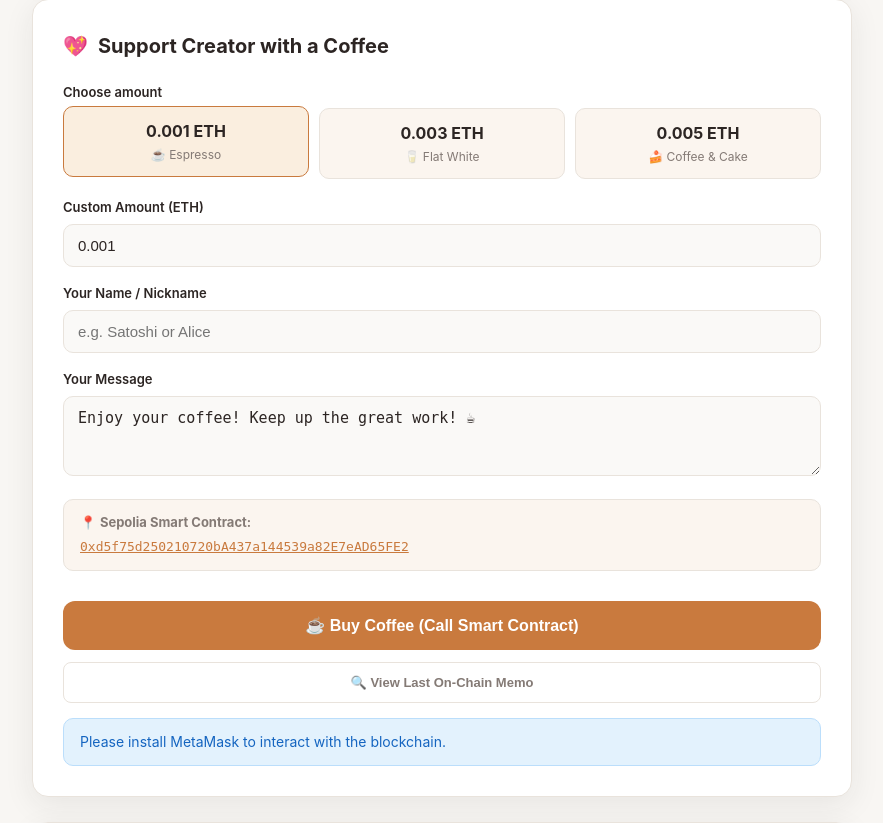
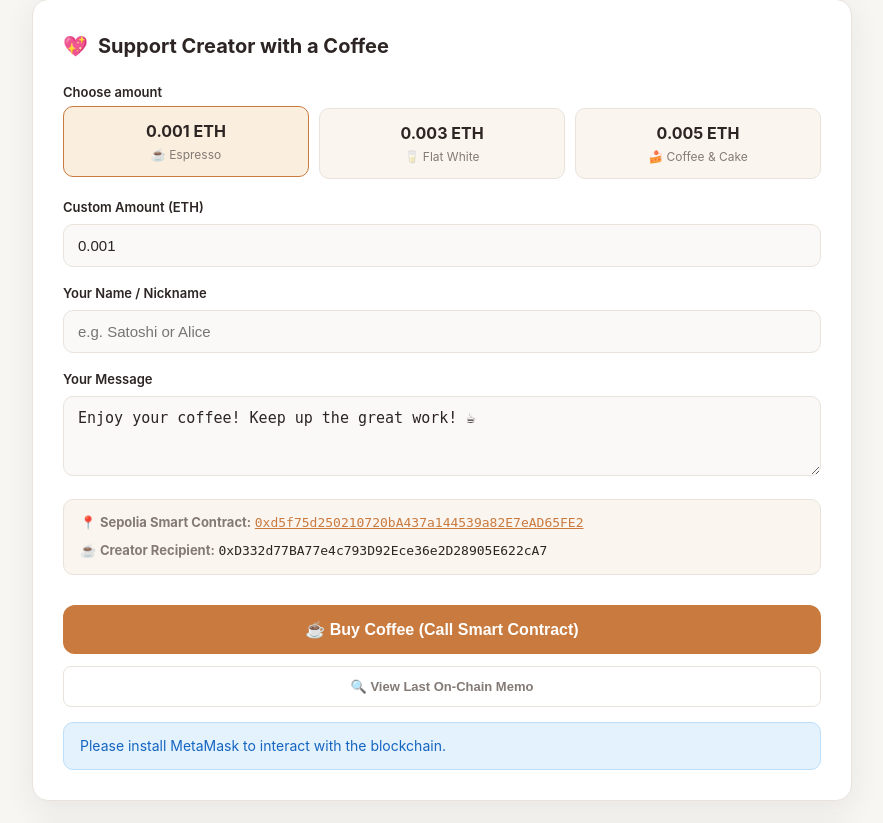
Before and after one commit to schow9527/buy-me-a-coffee-dapp, a Flask app: page / in a window 1280 px wide. Shown: the part 281-1104 px from the top of the page, without its empty margins (198-1081 px from the left). Run offline with Flask 3, Linux system fonts and the light colour scheme; data that the repository does not hold is empty; some libraries are stand-ins or nearby versions.

Commit message:
feat: set creator recipient address to 0xD332d77BA77e4c793D92Ece36e2D28905E622cA7

```diff
--- a/app.py
+++ b/app.py
@@ -7,6 +7,8 @@ DB_NAME = "coffee.db"
 
 # 部署在 Sepolia 上的智能合约地址
 CONTRACT_ADDRESS = "0xd5f75d250210720bA437a144539a82E7eAD65FE2"
+# 创作者收款人钱包地址
+RECIPIENT_ADDRESS = "0xD332d77BA77e4c793D92Ece36e2D28905E622cA7"
 
 
 def init_db():
@@ -50,6 +52,7 @@ def index():
         total_coffee=total_coffee,
         total_eth=total_eth,
         contract_address=CONTRACT_ADDRESS,
+        recipient_address=RECIPIENT_ADDRESS,
     )
 
 
@@ -59,7 +62,7 @@ def record_transfer():
     data = request.get_json(silent=True) or request.form
 
     sender = data.get("sender", "").strip()
-    recipient = data.get("recipient", CONTRACT_ADDRESS).strip()
+    recipient = data.get("recipient", RECIPIENT_ADDRESS).strip()
     amount = data.get("amount", 0)
     name = data.get("name", "Anonymous").strip() or "Anonymous"
     message = data.get("message", "Enjoy your coffee! ☕").strip() or "Enjoy your coffee! ☕"
--- a/templates/index.html
+++ b/templates/index.html
@@ -78,8 +78,8 @@
                 </div>
 
                 <div class="contract-badge" style="font-size: 13px; color: var(--text-muted); margin: 15px 0 20px 0; background: #fbf5ef; padding: 12px 16px; border-radius: 10px; border: 1.5px solid var(--border);">
-                    <span>📍 <strong>Sepolia Smart Contract:</strong></span>
-                    <a href="https://sepolia.etherscan.io/address/{{ contract_address }}" target="_blank" style="color: var(--primary); font-family: monospace; display: block; margin-top: 4px; word-break: break-all;">{{ contract_address }}</a>
+                    <div><span>📍 <strong>Sepolia Smart Contract:</strong></span> <a href="https://sepolia.etherscan.io/address/{{ contract_address }}" target="_blank" style="color: var(--primary); font-family: monospace; word-break: break-all;">{{ contract_address }}</a></div>
+                    <div style="margin-top: 6px;"><span>☕ <strong>Creator Recipient:</strong></span> <span style="font-family: monospace; color: var(--dark); word-break: break-all;">{{ recipient_address }}</span></div>
                 </div>
 
                 <button id="sendBtn" class="submit-btn" onclick="sendCoffee()">
@@ -110,6 +110,7 @@
                         <div class="record-msg">{{ r[5] }}</div>
                         <div class="record-meta">
                             <span>From: {{ r[1][:6] }}...{{ r[1][-4:] }}</span>
+                            <span>To: {{ r[2][:6] }}...{{ r[2][-4:] }}</span>
                             <span>Time: {{ r[7] }}</span>
                             {% if r[6] %}
                             <span>Tx: <a href="https://sepolia.etherscan.io/tx/{{ r[6] }}" target="_blank" class="meta-link">{{ r[6][:10] }}...</a></span>
@@ -134,6 +135,7 @@
 
     <script>
         const contractAddress = "{{ contract_address }}";
+        const recipientAddress = "{{ recipient_address }}";
         let web3;
         let currentAccount = null;
 
@@ -260,7 +262,7 @@
                     headers: { "Content-Type": "application/json" },
                     body: JSON.stringify({
                         sender: currentAccount,
-                        recipient: contractAddress,
+                        recipient: recipientAddress,
                         amount: amount,
                         name: name,
                         message: message,
```
